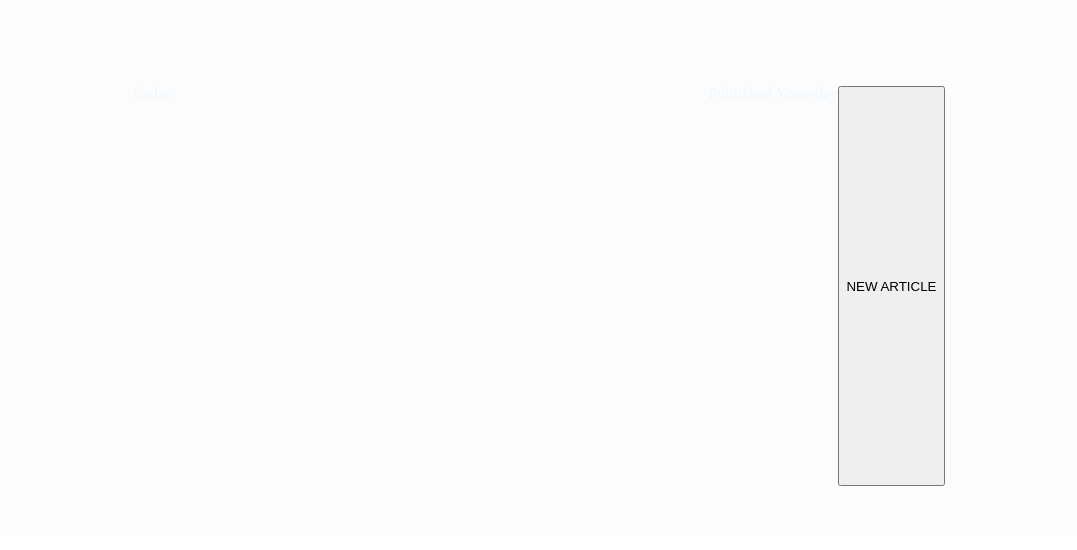
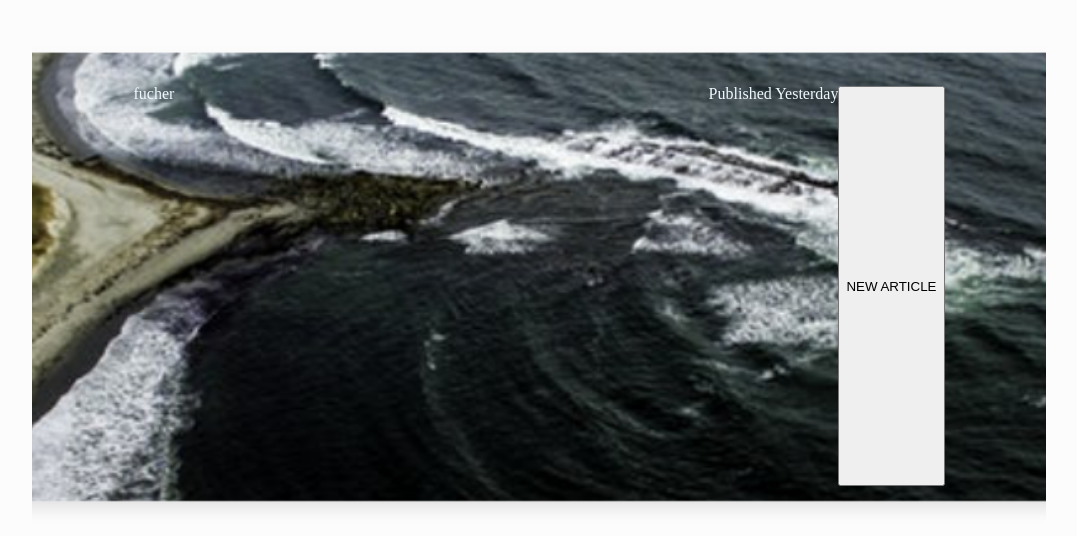
Before and after one commit to mategelashvili/project-1, a plain HTML site: page index.html in a window 1280 px wide. Shown: the part 64-614 px from the top of the page, without its empty margins (101-1178 px from the left). Drawn offline with Linux system fonts and the light colour scheme.

Commit message:
Update style.css

```diff
--- a/css/style.css
+++ b/css/style.css
@@ -42,7 +42,7 @@
 
 .section_1 {
   width: 100%;
-  background-image: url(./imgs/image.png);
+  background-image: url("../imgs/image.png");
   width: 100%;
   height: 500px;
   background-position: center;
```
